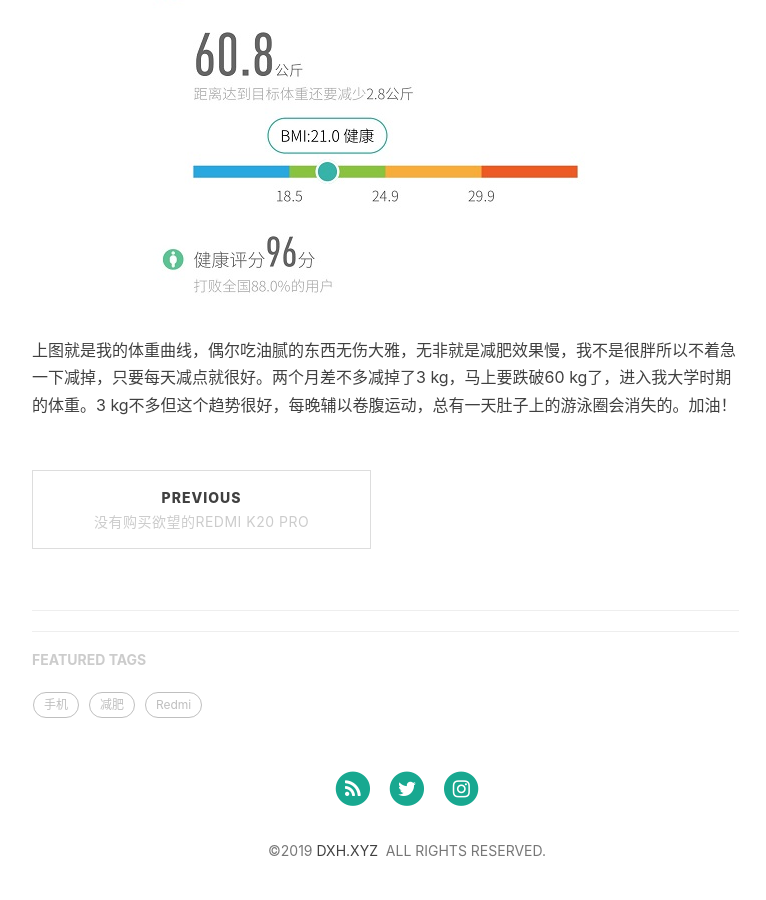
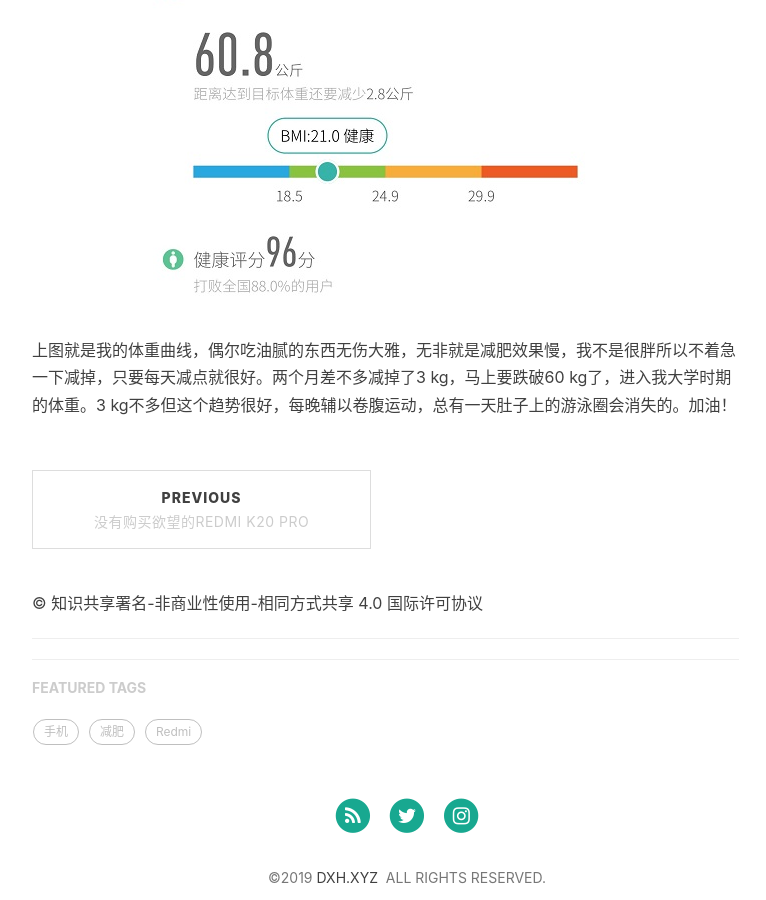
Before and after one commit to Devinteng/blog2, a Jekyll site: the page built from _posts/2019-06-20-减肥两个月.md, in a window 1280 px wide and 900 px high, scrolled down 1435 px. Shown: the whole window, without its empty margins (233-999 px from the left). Built offline with Jekyll 4.4.1, drawn with Linux system fonts in a browser that asks for light colours; nearby versions of some CDN libraries; comment, search, counter and statistics services are not loaded; before the commit the page ends 2308 px from its top, so only the background shows below that.

Commit message:
Update post.html

```diff
--- a/_layouts/post.html
+++ b/_layouts/post.html
@@ -39,7 +39,7 @@ layout: default
                     {% endif %}
                 </ul>
                 <hr style="visibility: hidden;">
-
+         © 知识共享署名-非商业性使用-相同方式共享 4.0 国际许可协议
             </div>
 
     <!-- Side Catalog Container -->
```
